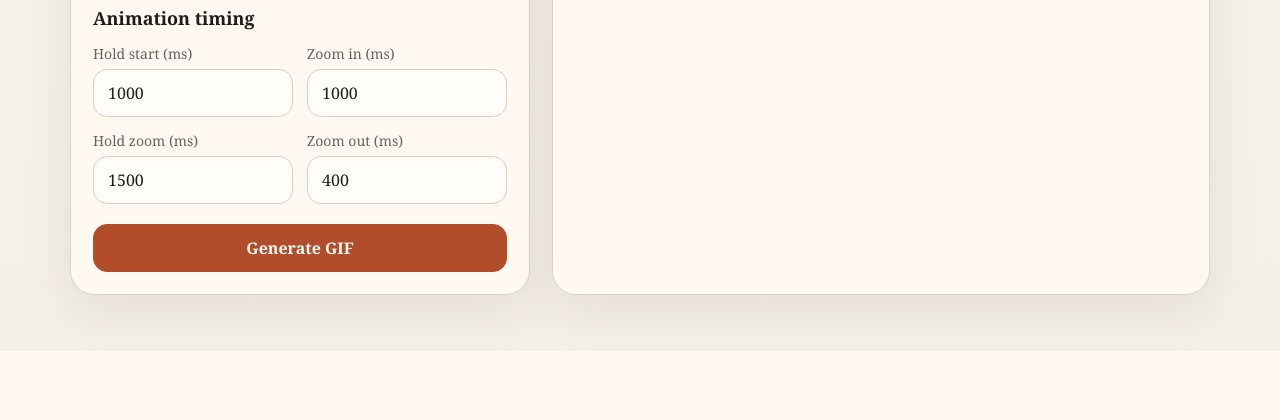
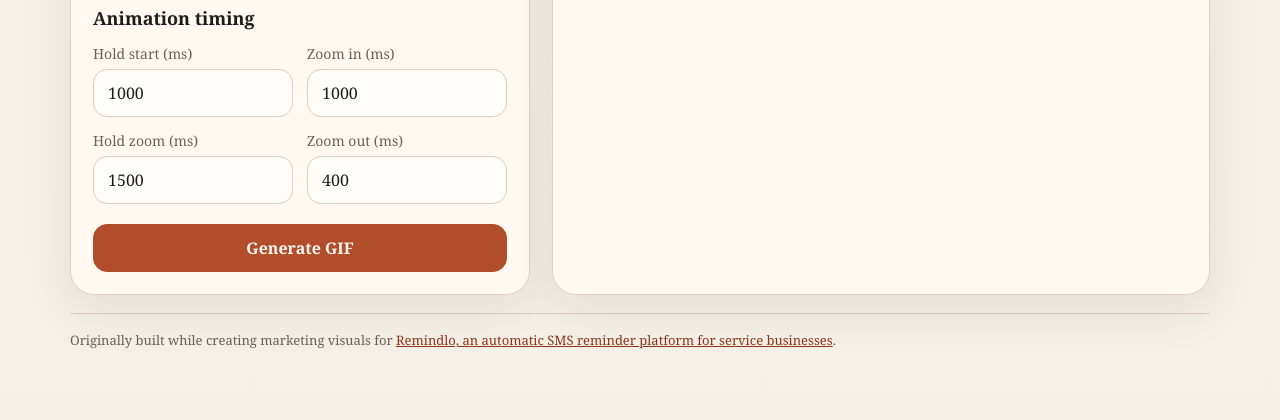
Before and after one commit to piotrekbednus/image-zoomer-create-gif, a Flask app: page / in a window 1280 px wide. Shown: the part 958-1378 px from the top of the page. Before the commit the page ends 1294 px from the top, so only its background shows below. Run offline with Flask 3, Linux system fonts and the light colour scheme.

Commit message:
Add footer note with attribution and styling improvements

```diff
--- a/templates/index.html
+++ b/templates/index.html
@@ -233,6 +233,19 @@
         background: #fffdf9;
       }
 
+      .footer-note {
+        margin-top: 18px;
+        padding-top: 16px;
+        border-top: 1px solid var(--line);
+        color: var(--muted);
+        font-size: 13px;
+        line-height: 1.6;
+      }
+
+      .footer-note a {
+        color: var(--accent-dark);
+      }
+
       .input-disabled {
         opacity: 0.55;
         cursor: not-allowed;
@@ -393,6 +406,10 @@
           {% endif %}
         </aside>
       </section>
+      <p class="footer-note">
+        Originally built while creating marketing visuals for
+        <a href="https://www.remindlo.co.uk/" target="_blank" rel="noreferrer">Remindlo, an automatic SMS reminder platform for service businesses</a>.
+      </p>
     </main>
     <script>
       const presetRadio = document.querySelector('input[name="crop_mode"][value="preset"]');
```
